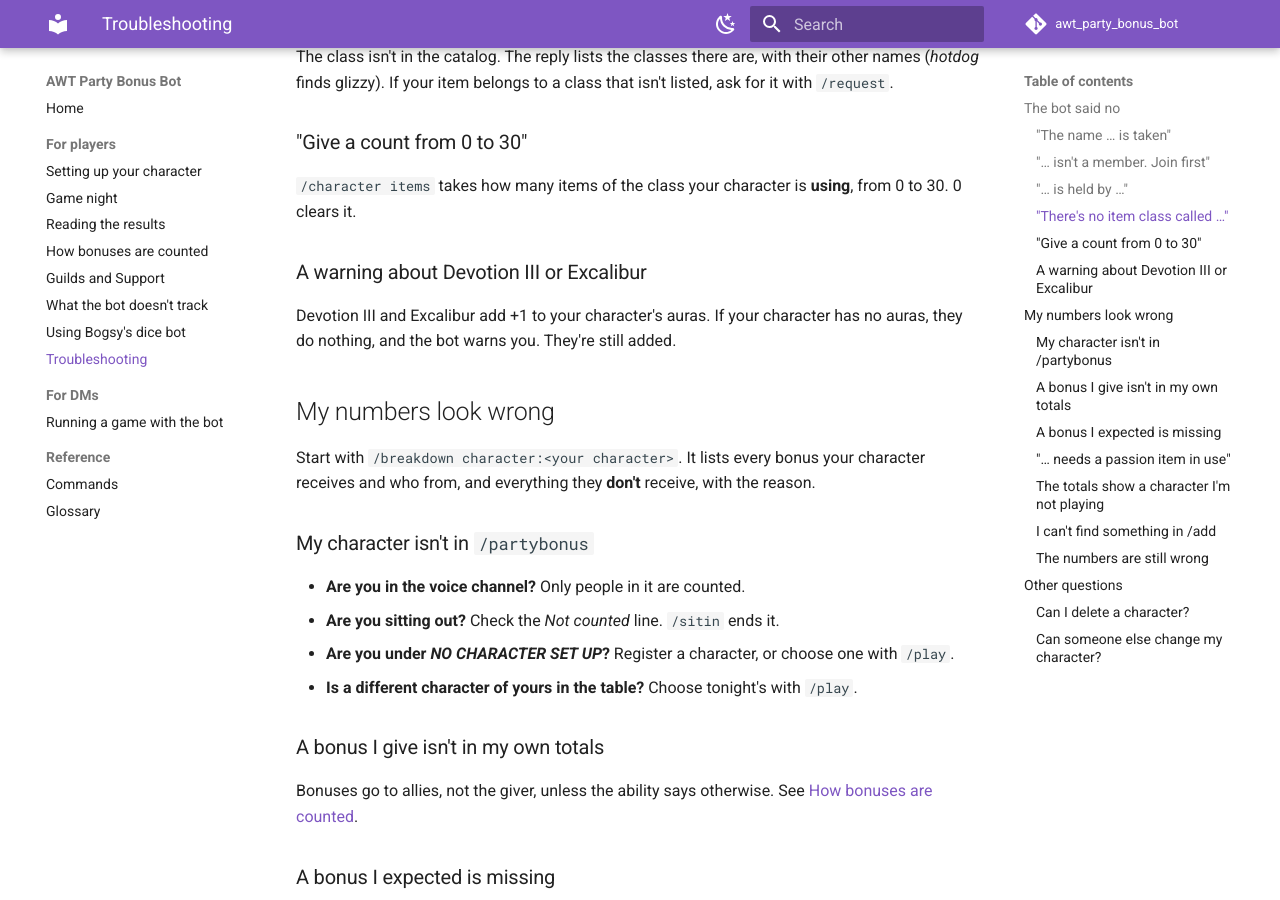
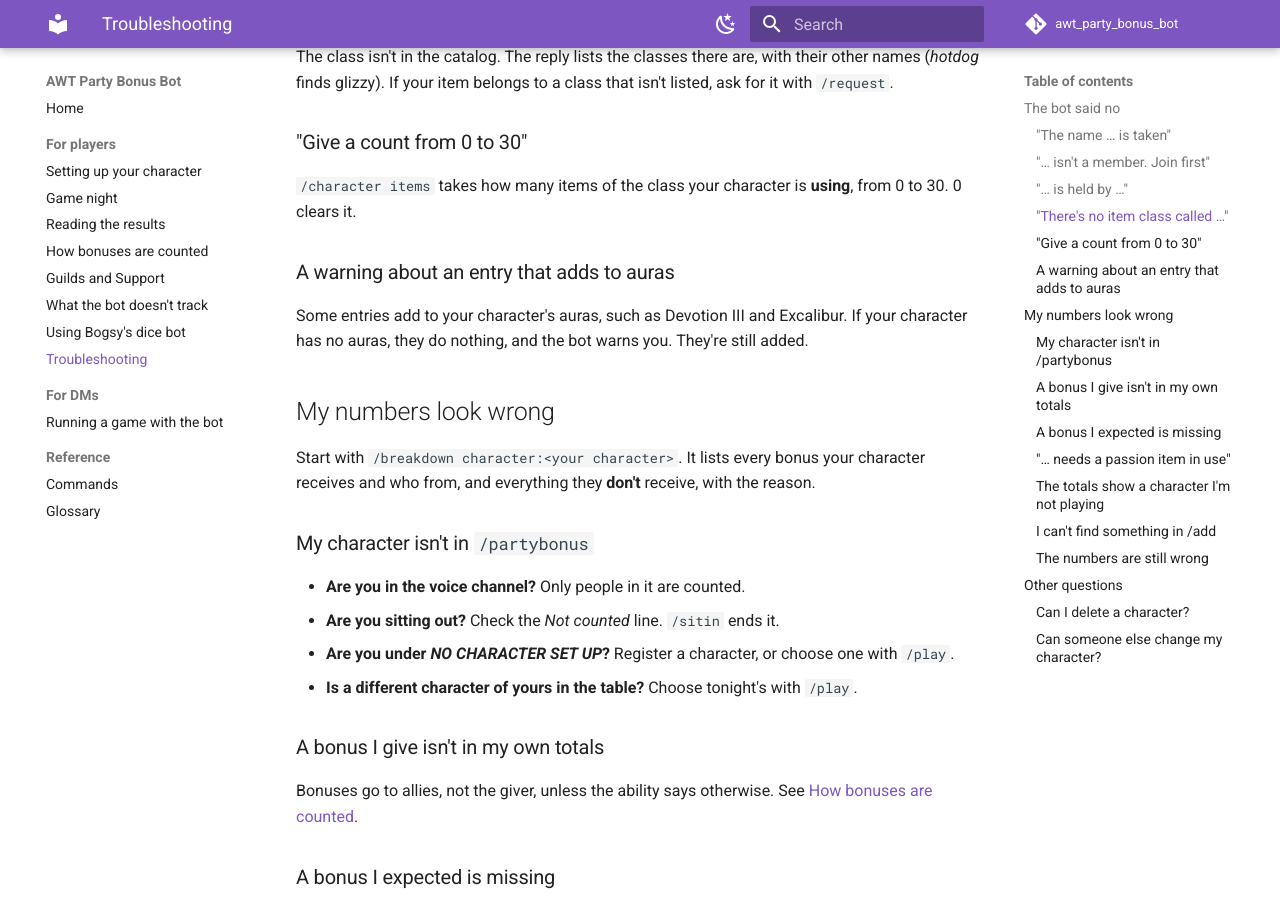
Before and after one commit to dochavok/awt_party_bonus_bot, an MkDocs documentation site: the page built from docs/troubleshooting.md, in a window 1280 px wide and 900 px high, scrolled down 989 px. Built offline with MkDocs 1.6.1 and Material for MkDocs 9.7.7, drawn with Linux system fonts in a browser that asks for light colours; comment, search, counter and statistics services are not loaded.

Commit message:
Simplify the Excalibur tests, comment and docs (rule 4.6)
Load the real catalog once, compare every non-zero total, and merge the
near-identical tests into one parametrized test. Rule 4.6 now states that
modifiers add together, with Excalibur as the example. The troubleshooting
heading names the mechanism rather than each entry. Rewrap the docs.

Co-Authored-By: Claude Opus 5.5 <noreply@anthropic.com>

```diff
--- a/docs/troubleshooting.md
+++ b/docs/troubleshooting.md
@@ -24,8 +24,8 @@ command the bot gives you, then `/add` again.
 
 --8<-- "refused-one-holder.md"
 
-Some ranks, titles and items can only be held by one character at a time. The holder can
-`/remove` it; if they can't or won't, ask with `/request`. See
+Some ranks, titles and items can only be held by one character at a time. The holder
+can `/remove` it; if they can't or won't, ask with `/request`. See
 [Guilds and Support](guilds.md#one-holder-at-a-time).
 
 ### "There's no item class called …"
@@ -39,10 +39,10 @@ ask for it with `/request`.
 `/character items` takes how many items of the class your character is **using**,
 from 0 to 30. 0 clears it.
 
-### A warning about Devotion III or Excalibur
+### A warning about an entry that adds to auras
 
-Devotion III and Excalibur add +1 to your character's auras. If your character has no
-auras, they do nothing, and the bot warns you. They're still added.
+Some entries add to your character's auras, such as Devotion III and Excalibur. If your
+character has no auras, they do nothing, and the bot warns you. They're still added.
 
 ## My numbers look wrong
 
```
Also changed, not shown: docs/guilds.md (+2 -2 lines), party-bonus-bot-requirements.md (+1 -1 lines), 3 other files.
